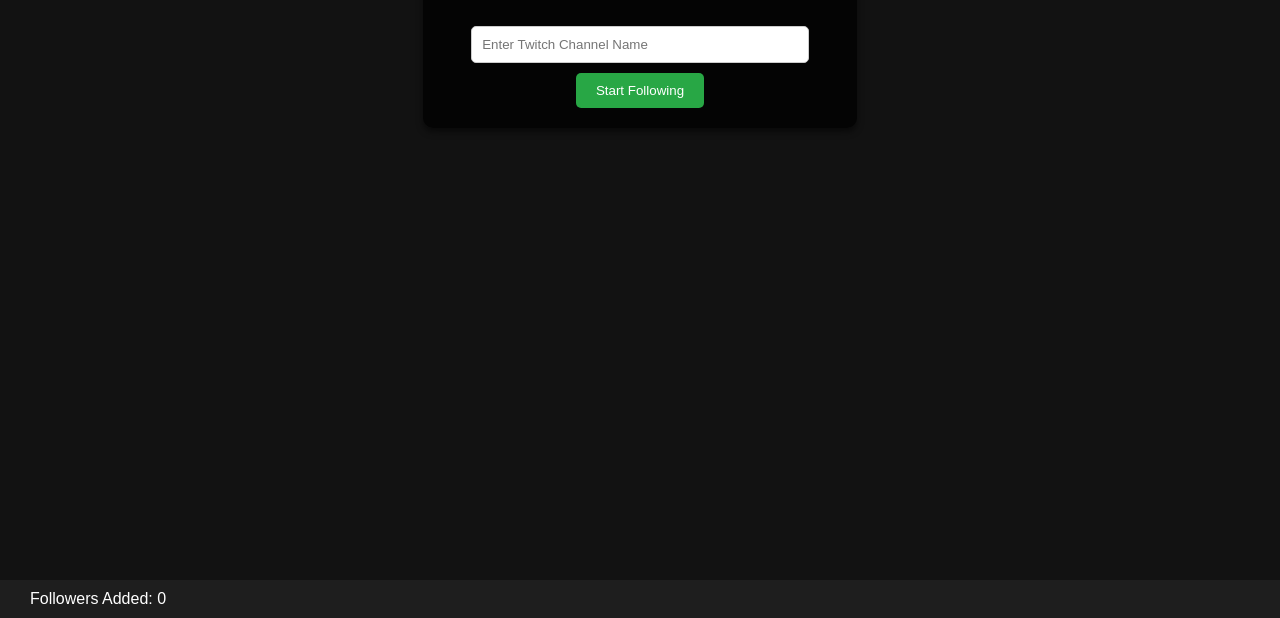
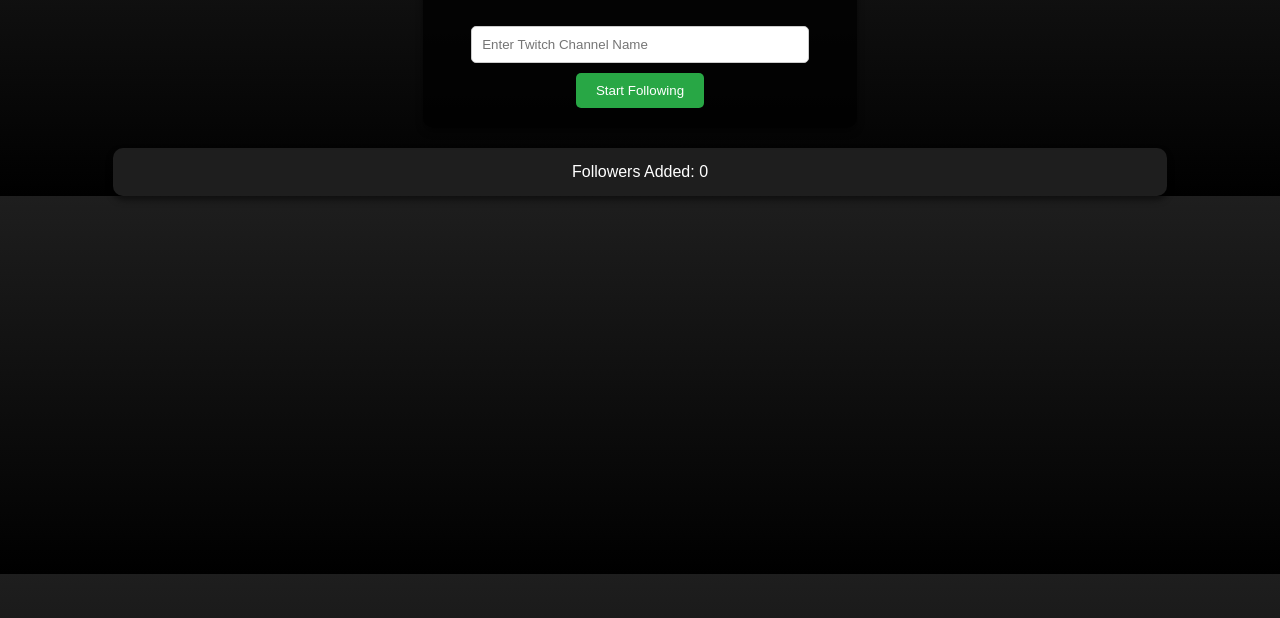
Before and after one commit to Transactic/follower, a plain HTML site: page index.html in a window 1280 px wide. Shown: the part 182-800 px from the top of the page. Drawn offline with Linux system fonts and the light colour scheme.

Commit message:
Update index.html

```diff
--- a/index.html
+++ b/index.html
@@ -12,7 +12,7 @@
             display: flex;
             flex-direction: column;
             align-items: center;
-            background: #121212;
+            background: linear-gradient(180deg, #1e1e1e, #000);
             color: #ffffff;
         }
         h1 {
@@ -31,19 +31,14 @@
             box-shadow: 0 4px 6px rgba(0, 0, 0, 0.5);
         }
         .control-panel {
-            position: fixed;
-            bottom: 0;
-            left: 0;
-            width: 100%;
+            margin-top: 20px;
+            width: 80%;
             background-color: #1e1e1e;
             color: white;
-            padding: 10px 20px;
-            display: flex;
-            justify-content: space-between;
-            align-items: center;
-        }
-        .control-panel div {
-            margin: 0 10px;
+            padding: 15px;
+            border-radius: 10px;
+            box-shadow: 0 4px 6px rgba(0, 0, 0, 0.5);
+            text-align: center;
         }
         input {
             padding: 10px;
@@ -156,11 +151,22 @@
                     return;
                 }
 
+                const numFollowers = parseInt(prompt("How many followers to add?", "10"));
+                if (isNaN(numFollowers) || numFollowers <= 0) {
+                    alert("Invalid number of followers.");
+                    return;
+                }
+
+                let addedFollowers = 0;
+
                 for (const token of tokens) {
                     for (const proxy of proxies) {
+                        if (addedFollowers >= numFollowers) break;
                         console.log(`Using proxy: ${proxy} with token: ${token.slice(0, 10)}...`);
                         await followChannelCustom(token, proxy, targetChannel);
+                        addedFollowers++;
                     }
+                    if (addedFollowers >= numFollowers) break;
                 }
             });
         });
```
